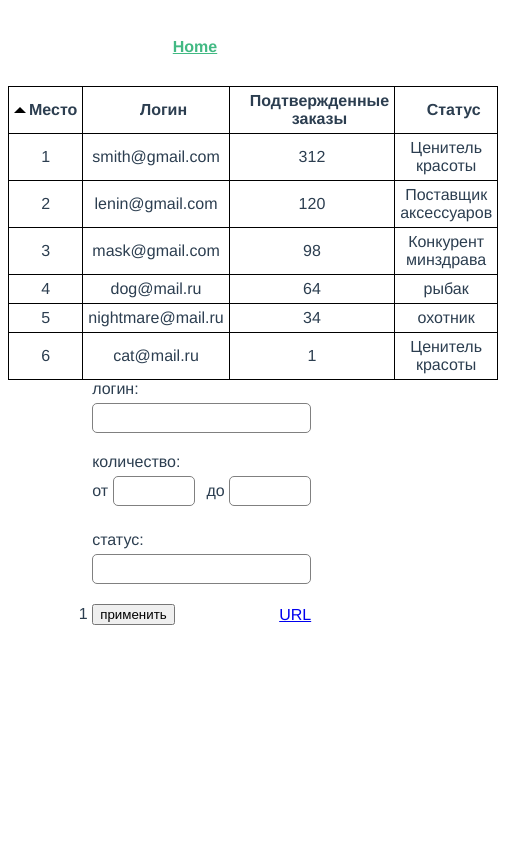
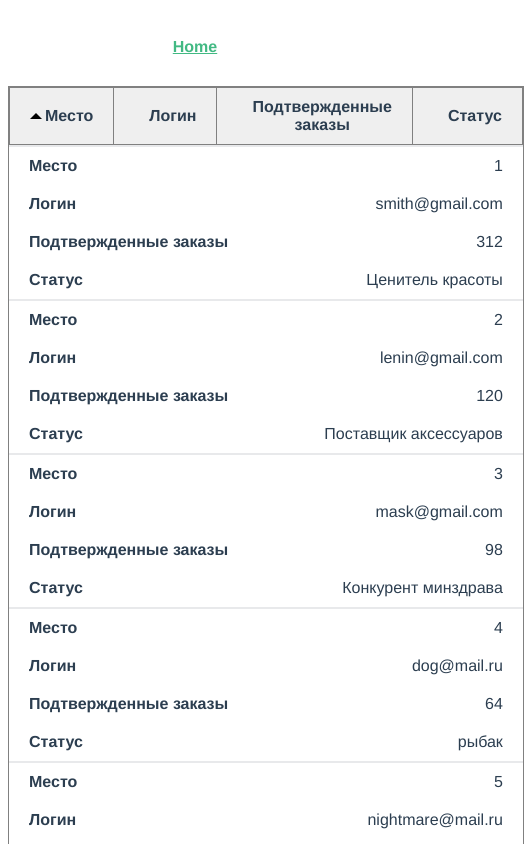
Before and after one commit to Egorius1979/trafficlight-testwork, a Vue app: page / in a window 390 px wide. Shown: the top 844 px of the page, 524 px wide, since content can reach past the window. Built offline with nearby package versions, Linux system fonts and the light colour scheme.

Commit message:
сделал

```diff
--- a/src/views/Filters.vue
+++ b/src/views/Filters.vue
@@ -1,5 +1,6 @@
 <template>
   <div class="filter">
+    <div>
       <label>
         <span>логин:</span>
         <div><input type="text" v-model.trim="login" /></div>
@@ -17,12 +18,13 @@
         <span>статус:</span>
         <div><input type="text" v-model.trim="rank" /></div>
       </label>
-    <!-- <button @click="setFilters"> -->
+    </div>
     <div class="flex">
       <button @click="$emit('filter-members', login, from, to, rank)">
         применить
       </button>
       <router-link
+        class="url"
         :to="{
           name: 'Filtered',
           query: {
@@ -34,7 +36,6 @@
         }"
         >URL</router-link
       >
-      <!-- <button @click="setInitialValue">очистить</button> -->
     </div>
   </div>
 </template>
@@ -71,8 +72,10 @@ export default {
 
 <style lang="scss" scoped>
 .filter {
-  display: inline-block;
   text-align: start;
+  @media screen and (max-width: 400px) {
+    width: 90%;
+  }
 }
 
 label {
@@ -89,16 +92,42 @@ label {
     outline: none;
     border: 1px solid gray;
     border-radius: 5px;
+    @media screen and (max-width: 400px) {
+      width: 100%;
+    }
   }
 }
 
 .amount input {
-  width: 70px;
+  width: 60px;
+  @media screen and (max-width: 400px) {
+    width: 50%;
+  }
 }
 
 .flex {
   display: flex;
   justify-content: space-between;
   align-items: center;
+  @media screen and (max-width: 400px) {
+    flex-direction: column;
+  }
+}
+
+button {
+  font-size: 18px;
+  padding: 5px 15px;
+  background: #778899;
+  border: 1px solid black;
+  color: #fff;
+  cursor: pointer;
+  border-radius: 5px;
+  &:active {
+    background: #000;
+  }
+  @media screen and (max-width: 400px) {
+    width: 100%;
+    margin-bottom: 20px;
+  }
 }
 </style>
--- a/src/views/Table.vue
+++ b/src/views/Table.vue
@@ -1,6 +1,6 @@
 <template>
   <div class="home">
-    <table>
+    <table class="table">
       <tr>
         <th v-for="column in tabColumns" :key="column" @click="sorting(column)">
           <div class="flex">
@@ -16,13 +16,12 @@
         </th>
       </tr>
       <tr v-for="member in members || fullMembersArray" :key="member.id">
-        <td>{{ member.id }}</td>
-        <td>{{ member.login }}</td>
-        <td>{{ member.confirmedOrder }}</td>
-        <td>{{ member.rank }}</td>
+        <td :aria-label="tabColumns[0]">{{ member.id }}</td>
+        <td :aria-label="tabColumns[1]">{{ member.login }}</td>
+        <td :aria-label="tabColumns[2]">{{ member.confirmedOrder }}</td>
+        <td :aria-label="tabColumns[3]">{{ member.rank }}</td>
       </tr>
     </table>
-    {{ filteredFieldCounter }}
     <filters @filter-members="filterMembers" @initial-value="setInitialState" />
   </div>
 </template>
@@ -120,16 +119,47 @@ export default {
 </script>
 
 <style lang="scss" scoped>
-table,
-td {
-  margin: auto;
-  border: 1px solid black;
+.home {
+  display: flex;
+  flex-direction: column;
+  justify-content: center;
+  align-items: center;
+  .flex {
+    @extend .home;
+    flex-direction: row;
+  }
+}
+table {
+  margin: 0px auto 100px;
+  border: 1px solid gray;
   border-collapse: collapse;
-  padding: 5px;
+  padding: 10px 20px;
+  td {
+    @extend table;
+    margin: 0;
+  }
   th {
     @extend table;
     cursor: pointer;
     user-select: none;
+    background: #efefef;
+  }
+}
+
+@media screen and (max-width: 700px) {
+  table tr {
+    display: block;
+    border-bottom: 2px solid #e8e9eb;
+  }
+  table td {
+    border: none;
+    display: block;
+    text-align: right;
+  }
+  table td:before {
+    content: attr(aria-label);
+    float: left;
+    font-weight: bold;
   }
 }
 
@@ -151,10 +181,4 @@ td {
     visibility: hidden;
   }
 }
-
-.flex {
-  display: flex;
-  justify-content: center;
-  align-items: center;
-}
 </style>
```
Lines whose indentation alone changed are shown as unchanged.
